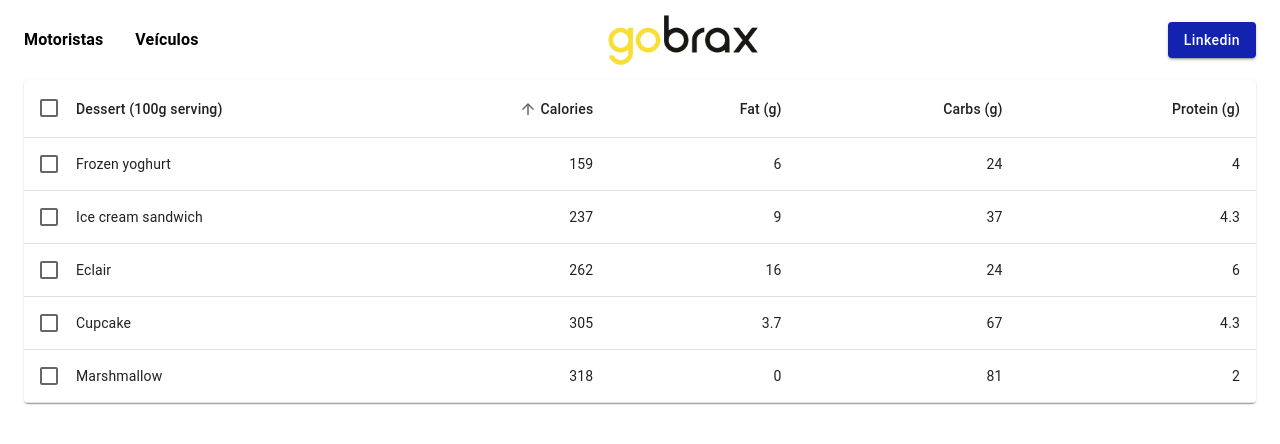
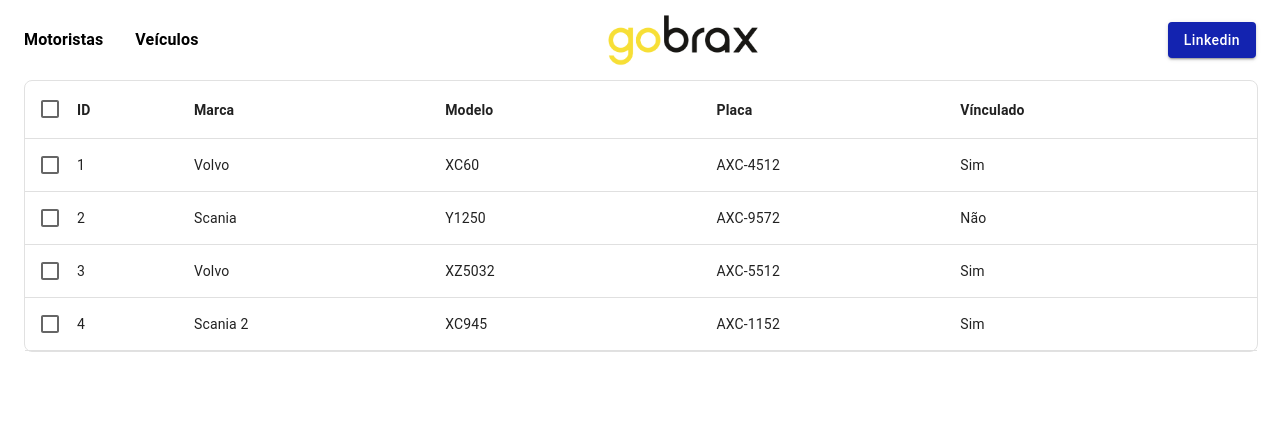
Before and after one commit to LukasdeSouza/gobrax, a React (Vite) app: page /vehicles in a window 1280 px wide. Shown: the top 444 px of the page. Built offline with nearby package versions, Linux system fonts and the light colour scheme.

Commit message:
feature: criando component genérico de tableHead, e adicionando TableCustom na tela de motoristas e veículos

```diff
--- a/src/components/table/index.jsx
+++ b/src/components/table/index.jsx
@@ -21,33 +21,23 @@ import Switch from '@mui/material/Switch';
 import DeleteIcon from '@mui/icons-material/Delete';
 import FilterListIcon from '@mui/icons-material/FilterList';
 import { visuallyHidden } from '@mui/utils';
+import TableHeadCustom from './tableHead';
 
-function createData(id, name, calories, fat, carbs, protein) {
-  return {
-    id,
-    name,
-    calories,
-    fat,
-    carbs,
-    protein,
-  };
-}
+// function createData(id, name, document, bound) {
+//   return {
+//     id,
+//     name,
+//     document,
+//     bound,
+//   };
+// }
 
-const rows = [
-  createData(1, 'Cupcake', 305, 3.7, 67, 4.3),
-  createData(2, 'Donut', 452, 25.0, 51, 4.9),
-  createData(3, 'Eclair', 262, 16.0, 24, 6.0),
-  createData(4, 'Frozen yoghurt', 159, 6.0, 24, 4.0),
-  createData(5, 'Gingerbread', 356, 16.0, 49, 3.9),
-  createData(6, 'Honeycomb', 408, 3.2, 87, 6.5),
-  createData(7, 'Ice cream sandwich', 237, 9.0, 37, 4.3),
-  createData(8, 'Jelly Bean', 375, 0.0, 94, 0.0),
-  createData(9, 'KitKat', 518, 26.0, 65, 7.0),
-  createData(10, 'Lollipop', 392, 0.2, 98, 0.0),
-  createData(11, 'Marshmallow', 318, 0, 81, 2.0),
-  createData(12, 'Nougat', 360, 19.0, 9, 37.0),
-  createData(13, 'Oreo', 437, 18.0, 63, 4.0),
-];
+// const rows = [
+//   createData(1, 'Fernando', '102.131.115-64', true),
+//   createData(2, 'Donut', '102.131.115-64', false),
+//   createData(3, 'Gabriel', '102.131.115-64', true),
+//   createData(4, 'Gabriel 2', '102.131.115-64', true),
+// ];
 
 function descendingComparator(a, b, orderBy) {
   if (b[orderBy] < a[orderBy]) {
@@ -78,89 +68,58 @@ function stableSort(array, comparator) {
   return stabilizedThis.map((el) => el[0]);
 }
 
-const headCells = [
-  {
-    id: 'name',
-    numeric: false,
-    disablePadding: true,
-    label: 'Dessert (100g serving)',
-  },
-  {
-    id: 'calories',
-    numeric: true,
-    disablePadding: false,
-    label: 'Calories',
-  },
-  {
-    id: 'fat',
-    numeric: true,
-    disablePadding: false,
-    label: 'Fat (g)',
-  },
-  {
-    id: 'carbs',
-    numeric: true,
-    disablePadding: false,
-    label: 'Carbs (g)',
-  },
-  {
-    id: 'protein',
-    numeric: true,
-    disablePadding: false,
-    label: 'Protein (g)',
-  },
-];
 
-function EnhancedTableHead(props) {
-  const { onSelectAllClick, order, orderBy, numSelected, rowCount, onRequestSort } =
-    props;
-  const createSortHandler = (property) => (event) => {
-    onRequestSort(event, property);
-  };
+// function TableHeadCustom(props) {
+//   const { headCells, onSelectAllClick, order, orderBy, numSelected, rowCount, onRequestSort } =
+//     props;
+//   const createSortHandler = (property) => (event) => {
+//     onRequestSort(event, property);
+//   };
 
-  return (
-    <TableHead>
-      <TableRow>
-        <TableCell padding="checkbox">
-          <Checkbox
-            color="primary"
-            indeterminate={numSelected > 0 && numSelected < rowCount}
-            checked={rowCount > 0 && numSelected === rowCount}
-            onChange={onSelectAllClick}
-            inputProps={{
-              'aria-label': 'select all desserts',
-            }}
-          />
-        </TableCell>
-        {headCells.map((headCell) => (
-          <TableCell
-            key={headCell.id}
-            align={headCell.numeric ? 'right' : 'left'}
-            padding={headCell.disablePadding ? 'none' : 'normal'}
-            sortDirection={orderBy === headCell.id ? order : false}
-          >
-            <TableSortLabel
-              active={orderBy === headCell.id}
-              direction={orderBy === headCell.id ? order : 'asc'}
-              onClick={createSortHandler(headCell.id)}
-            >
-              {headCell.label}
-              {orderBy === headCell.id ? (
-                <Box component="span" sx={visuallyHidden}>
-                  {order === 'desc' ? 'sorted descending' : 'sorted ascending'}
-                </Box>
-              ) : null}
-            </TableSortLabel>
-          </TableCell>
-        ))}
-      </TableRow>
-    </TableHead>
-  );
-}
+//   return (
+//     <TableHead>
+//       <TableRow>
+//         <TableCell padding="checkbox">
+//           <Checkbox
+//             color="primary"
+//             indeterminate={numSelected > 0 && numSelected < rowCount}
+//             checked={rowCount > 0 && numSelected === rowCount}
+//             onChange={onSelectAllClick}
+//             inputProps={{
+//               'aria-label': 'select all desserts',
+//             }}
+//           />
+//         </TableCell>
+//         {headCells?.map((headCell) => (
+//           <TableCell
+//             key={headCell.id}
+//             align={'left'}
+//             padding={headCell.disablePadding ? 'none' : 'normal'}
+//             sortDirection={orderBy === headCell.id ? order : false}
+//             style={{fontWeight: 600}}
+//           >
+//             <TableSortLabel
+//               active={orderBy === headCell.id}
+//               direction={orderBy === headCell.id ? order : 'asc'}
+//               onClick={createSortHandler(headCell.id)}
+//             >
+//               {headCell.label}
+//               {orderBy === headCell.id ? (
+//                 <Box component="span" sx={visuallyHidden}>
+//                   {order === 'desc' ? 'sorted descending' : 'sorted ascending'}
+//                 </Box>
+//               ) : null}
+//             </TableSortLabel>
+//           </TableCell>
+//         ))}
+//       </TableRow>
+//     </TableHead>
+//   );
+// }
 
 
 
-export default function TableCustom() {
+export default function TableCustom({headCells, dataRow, rows}) {
   const [order, setOrder] = React.useState('asc');
   const [orderBy, setOrderBy] = React.useState('calories');
   const [selected, setSelected] = React.useState([]);
@@ -202,18 +161,18 @@ export default function TableCustom() {
     setSelected(newSelected);
   };
 
-  const handleChangePage = (event, newPage) => {
-    setPage(newPage);
-  };
+  // const handleChangePage = (event, newPage) => {
+  //   setPage(newPage);
+  // };
 
-  const handleChangeRowsPerPage = (event) => {
-    setRowsPerPage(parseInt(event.target.value, 10));
-    setPage(0);
-  };
+  // const handleChangeRowsPerPage = (event) => {
+  //   setRowsPerPage(parseInt(event.target.value, 10));
+  //   setPage(0);
+  // };
 
-  const handleChangeDense = (event) => {
-    setDense(event.target.checked);
-  };
+  // const handleChangeDense = (event) => {
+  //   setDense(event.target.checked);
+  // };
 
   const isSelected = (id) => selected.indexOf(id) !== -1;
 
@@ -230,21 +189,26 @@ export default function TableCustom() {
   );
 
   return (
-    <Box sx={{ width: '100%' }}>
-      <Paper sx={{ width: '100%', mb: 2 }}>
+    <Box
+    sx={{
+      width: '100%',
+      border: '1px solid #dddd',
+      borderRadius: 2
+    }}>
         <TableContainer>
           <Table
             sx={{ minWidth: 750 }}
             aria-labelledby="tableTitle"
             // size={dense ? 'small' : 'medium'}
           >
-            <EnhancedTableHead
+            <TableHeadCustom
+              headCells={headCells}
               numSelected={selected.length}
               order={order}
               orderBy={orderBy}
               onSelectAllClick={handleSelectAllClick}
               onRequestSort={handleRequestSort}
-              rowCount={rows.length}
+              rowCount={rows?.length}
             />
             <TableBody>
               {visibleRows.map((row, index) => {
@@ -252,40 +216,10 @@ export default function TableCustom() {
                 const labelId = `enhanced-table-checkbox-${index}`;
 
                 return (
-                  <TableRow
-                    hover
-                    onClick={(event) => handleClick(event, row.id)}
-                    role="checkbox"
-                    aria-checked={isItemSelected}
-                    tabIndex={-1}
-                    key={row.id}
-                    selected={isItemSelected}
-                    sx={{ cursor: 'pointer' }}
-                  >
-                    <TableCell padding="checkbox">
-                      <Checkbox
-                        color="primary"
-                        checked={isItemSelected}
-                        inputProps={{
-                          'aria-labelledby': labelId,
-                        }}
-                      />
-                    </TableCell>
-                    <TableCell
-                      component="th"
-                      id={labelId}
-                      scope="row"
-                      padding="none"
-                    >
-                      {row.name}
-                    </TableCell>
-                    <TableCell align="right">{row.calories}</TableCell>
-                    <TableCell align="right">{row.fat}</TableCell>
-                    <TableCell align="right">{row.carbs}</TableCell>
-                    <TableCell align="right">{row.protein}</TableCell>
-                  </TableRow>
-                );
+                  dataRow({row, isItemSelected, labelId, handleClick})
+                )
               })}
+
               {emptyRows > 0 && (
                 <TableRow
                   style={{
@@ -307,7 +241,6 @@ export default function TableCustom() {
           onPageChange={handleChangePage}
           onRowsPerPageChange={handleChangeRowsPerPage}
         /> */}
-      </Paper>
     </Box>
   );
 }
--- /dev/null
+++ b/src/components/table/tableHead/index.jsx
@@ -0,0 +1,61 @@
+import { Box, Checkbox, TableCell, TableHead, TableRow, TableSortLabel } from "@mui/material";
+import { visuallyHidden } from '@mui/utils';
+
+
+const TableHeadCustom = ({
+  headCells,
+  onSelectAllClick,
+  order,
+  orderBy,
+  numSelected,
+  rowCount,
+  onRequestSort
+}) => {
+
+  const createSortHandler = (property) => (event) => {
+    onRequestSort(event, property);
+  };
+
+  return (
+    <TableHead>
+      <TableRow>
+        <TableCell padding="checkbox">
+          <Checkbox
+            color="primary"
+            indeterminate={numSelected > 0 && numSelected < rowCount}
+            checked={rowCount > 0 && numSelected === rowCount}
+            onChange={onSelectAllClick}
+            inputProps={{
+              'aria-label': 'select all desserts',
+            }}
+          />
+        </TableCell>
+        {headCells?.map((headCell) => (
+          <TableCell
+            key={headCell.id}
+            align={'left'}
+            padding={headCell.disablePadding ? 'none' : 'normal'}
+            sortDirection={orderBy === headCell.id ? order : false}
+            style={{fontWeight: 600}}
+          >
+            <TableSortLabel
+              active={orderBy === headCell.id}
+              direction={orderBy === headCell.id ? order : 'asc'}
+              onClick={createSortHandler(headCell.id)}
+            >
+              {headCell.label}
+              {orderBy === headCell.id ? (
+                <Box component="span" sx={visuallyHidden}>
+                  {order === 'desc' ? 'sorted descending' : 'sorted ascending'}
+                </Box>
+              ) : null}
+            </TableSortLabel>
+          </TableCell>
+        ))}
+      </TableRow>
+    </TableHead>
+  );
+
+}
+
+export default TableHeadCustom
--- a/src/pages/drivers/index.jsx
+++ b/src/pages/drivers/index.jsx
@@ -1,10 +1,33 @@
 import { Stack } from '@mui/material'
 import TableCustom from '../../components/table'
+import {headCellsDrivers} from './table/headCells'
+import TableRowDrivers from './table/tableRow/index'
+import { rowsDrivers } from './table/rows'
+
 
 const DriversPage = () => {
+  const dataRow = (props) => {
+    const {row, isItemSelected, labelId, handleClick} = props;
+
+    return (
+      <TableRowDrivers
+        row={row}
+        isItemSelected={isItemSelected}
+        labelId={labelId}
+        handleClick={handleClick}
+      />
+    )
+  }
+
+
   return (
     <Stack height={'100%'}>
-      <TableCustom/>
+      <TableCustom
+        rows={rowsDrivers}
+        headCells={headCellsDrivers}
+        dataRow={dataRow}
+        // rows={rowsDrivers}
+      />
     </Stack>
   )
 }
--- /dev/null
+++ b/src/pages/drivers/table/headCells/index.js
@@ -0,0 +1,26 @@
+export const headCellsDrivers = [
+  {
+    id: 'id',
+    numeric: true,
+    disablePadding: true,
+    label: 'ID',
+  },
+  {
+    id: 'name',
+    numeric: false,
+    disablePadding: false,
+    label: 'Nome',
+  },
+  {
+    id: 'document',
+    numeric: false,
+    disablePadding: false,
+    label: 'Documento',
+  },
+  {
+    id: 'bound',
+    numeric: false,
+    disablePadding: false,
+    label: 'Vínculo',
+  },
+];
--- /dev/null
+++ b/src/pages/drivers/table/rows/index.js
@@ -0,0 +1,15 @@
+function createData(id, name, document, bound) {
+  return {
+    id,
+    name,
+    document,
+    bound,
+  };
+}
+
+export const rowsDrivers = [
+  createData(1, 'Fernando', '102.131.115-64', true),
+  createData(2, 'Donut', '102.131.115-64', false),
+  createData(3, 'Gabriel', '102.131.115-64', true),
+  createData(4, 'Gabriel 2', '102.131.115-64', true),
+];
--- a/src/pages/vehicles/index.jsx
+++ b/src/pages/vehicles/index.jsx
@@ -1,10 +1,31 @@
 import { Stack } from '@mui/material'
 import TableCustom from '../../components/table'
+import TableRowVehicles from './table/tableRow/index'
+import { headCellsVehicles } from './table/headCells'
+import {rowsVehicles} from './table/rows/index'
 
 const VehiclesPage = () => {
+  const dataRow = (props) => {
+    const {row, isItemSelected, labelId, handleClick} = props;
+
+    return (
+      <TableRowVehicles
+        row={row}
+        isItemSelected={isItemSelected}
+        labelId={labelId}
+        handleClick={handleClick}
+      />
+    )
+  }
+
+
   return (
     <Stack height={'100%'}>
-      <TableCustom/>
+      <TableCustom
+        rows={rowsVehicles}
+        dataRow={dataRow}
+        headCells={headCellsVehicles}
+        />
     </Stack>
   )
 }
--- /dev/null
+++ b/src/pages/vehicles/table/headCells/index.js
@@ -0,0 +1,32 @@
+export const headCellsVehicles = [
+  {
+    id: 'id',
+    numeric: true,
+    disablePadding: true,
+    label: 'ID',
+  },
+  {
+    id: 'brand',
+    numeric: false,
+    disablePadding: false,
+    label: 'Marca',
+  },
+  {
+    id: 'model',
+    numeric: false,
+    disablePadding: false,
+    label: 'Modelo',
+  },
+  {
+    id: 'plate',
+    numeric: false,
+    disablePadding: false,
+    label: 'Placa',
+  },
+  {
+    id: 'bound',
+    numeric: false,
+    disablePadding: false,
+    label: 'Vínculado',
+  },
+];
--- /dev/null
+++ b/src/pages/vehicles/table/rows/index.js
@@ -0,0 +1,16 @@
+function createData(id, brand, model, plate, bound) {
+  return {
+    id,
+    brand,
+    model,
+    plate,
+    bound,
+  };
+}
+
+export const rowsVehicles = [
+  createData(1, 'Volvo', 'XC60', 'AXC-4512', true),
+  createData(2, 'Scania', 'Y1250', 'AXC-9572', false),
+  createData(3, 'Volvo', 'XZ5032', 'AXC-5512', true),
+  createData(4, 'Scania 2', 'XC945', 'AXC-1152', true),
+];
--- /dev/null
+++ b/src/pages/vehicles/table/tableRow/index.jsx
@@ -0,0 +1,41 @@
+import { Checkbox, TableCell, TableRow } from "@mui/material"
+
+const TableRowVehicles = ({row, isItemSelected, labelId, handleClick}) => {
+  return (
+    <TableRow
+      hover
+      onClick={(event) => handleClick(event, row.id)}
+      role="checkbox"
+      aria-checked={isItemSelected}
+      tabIndex={-1}
+      key={row.id}
+      selected={isItemSelected}
+      sx={{ cursor: 'pointer' }}
+  >
+    <TableCell padding="checkbox">
+      <Checkbox
+        color="primary"
+        checked={isItemSelected}
+        inputProps={{
+          'aria-labelledby': labelId,
+        }}
+      />
+    </TableCell>
+    <TableCell
+      component="th"
+      id={labelId}
+      scope="row"
+      align='left'
+      padding="none"
+    >
+      {row.id}
+    </TableCell>
+    <TableCell align="left">{row.brand}</TableCell>
+    <TableCell align="left">{row.model}</TableCell>
+    <TableCell align="left">{row.plate}</TableCell>
+    <TableCell align="left">{row.bound ? 'Sim' : 'Não'}</TableCell>
+  </TableRow>
+  )
+}
+
+export default TableRowVehicles
```
Also changed, not shown: src/pages/drivers/table/tableRow/index.jsx (added, +40 -0 lines).
